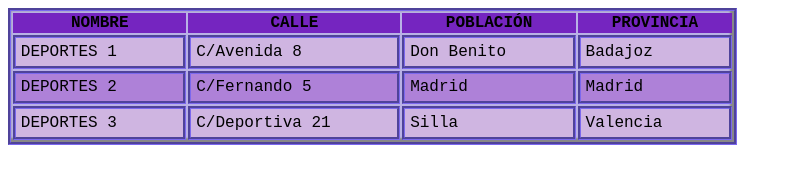
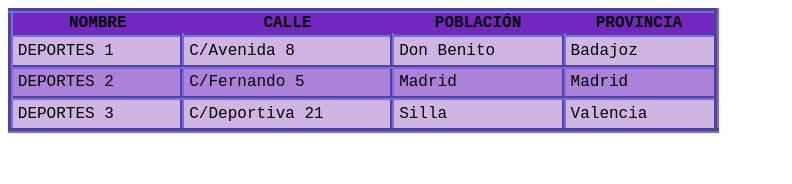
Before and after one commit to JoneJoana/UD29_HTMLCSS_tablasDIv, a plain HTML site: page ex1_deportes/donde.html in a window 1280 px wide. Shown: the whole page, without its empty margins (0-792 px from the left). Drawn offline with Linux system fonts and the light colour scheme.

Commit message:
collapse table border

```diff
--- a/ex1_deportes/css/style.css
+++ b/ex1_deportes/css/style.css
@@ -1,8 +1,8 @@
 table{
     font-family: 'Courier New', Courier, monospace;
-    border: 3px groove mediumslateblue;
-    background-color: rgb(185, 177, 230);
+    border: 5px groove mediumslateblue;
     box-shadow: inset -2px -2px 2px 2px #888;
+    border-collapse: collapse;
 }
 th{
     background-color: rgb(117, 37, 192);
@@ -11,7 +11,7 @@ td{
     padding: 0.3em;
     padding-right: 50pt;
     text-align: left;
-    border: 3px groove mediumslateblue;
+    border: 4px groove mediumslateblue;
     background-color: rgb(207, 181, 225);
 }
 .center{
```
